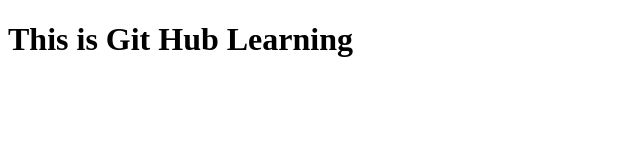
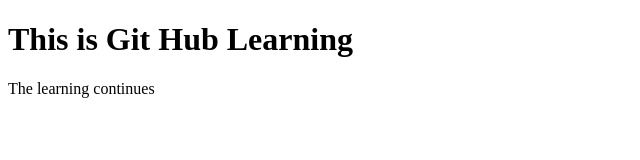
Before and after one commit to kvonwolf/gitlearningpart2, a plain HTML site: page index.html in a window 1280 px wide. Shown: the whole page, without its empty margins (0-640 px from the left). Drawn offline with Linux system fonts and the light colour scheme.

Commit message:
added paragraph

```diff
--- a/index.html
+++ b/index.html
@@ -7,5 +7,6 @@
   </head>
   <body>
     <h1>This is Git Hub Learning</h1>
+    <p>The learning continues</p>
   </body>
 </html>
```
